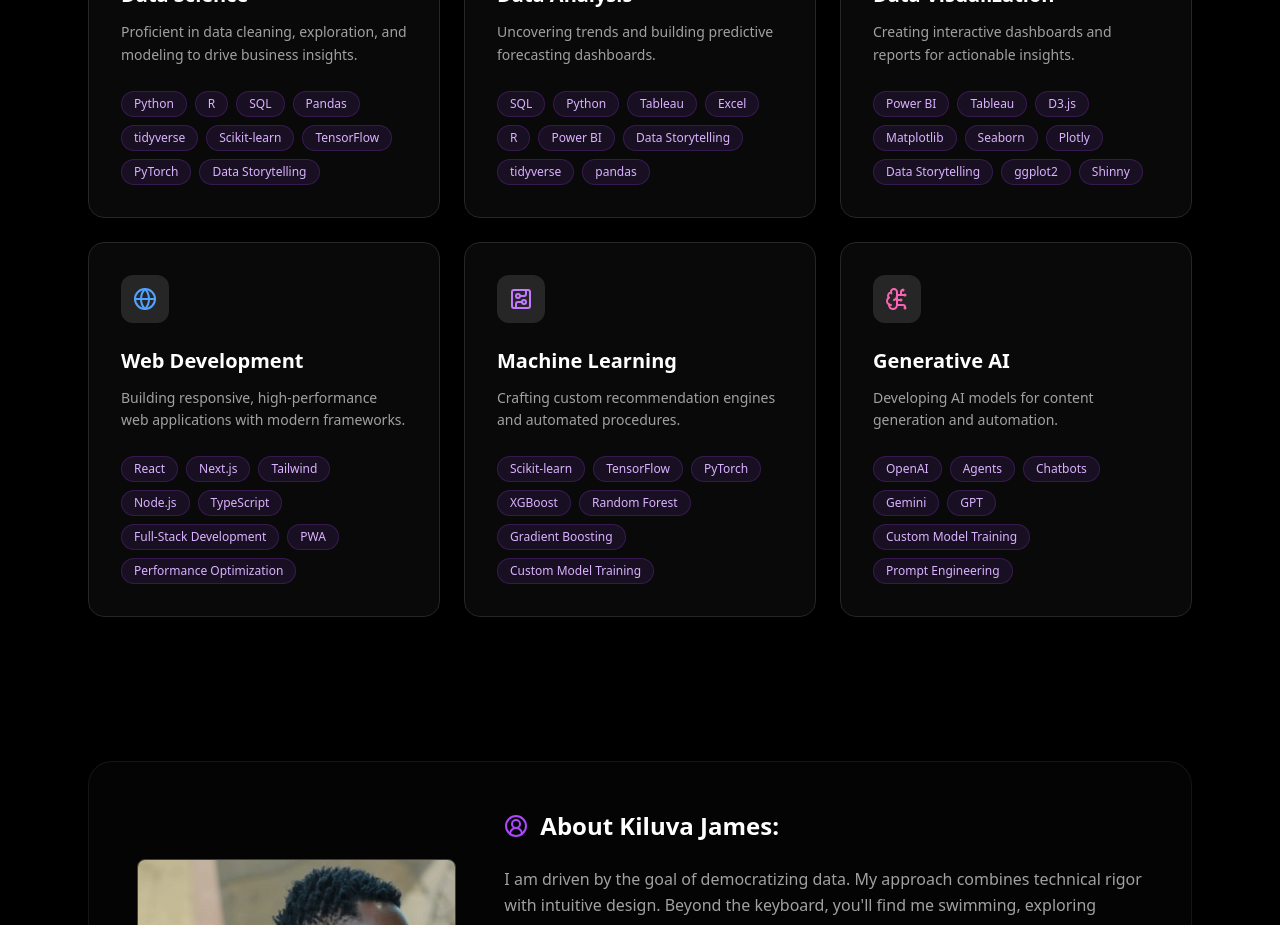
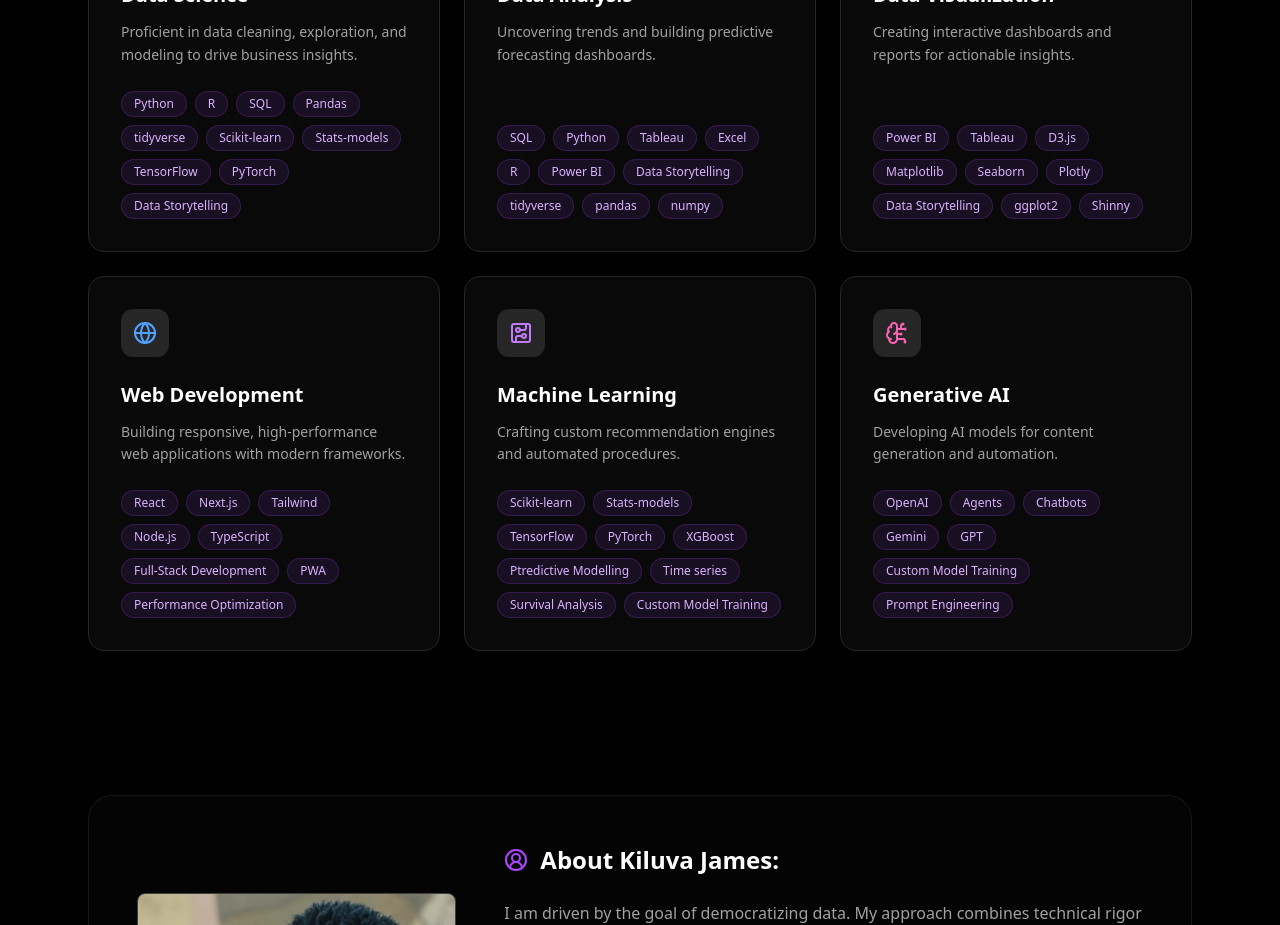
Before and after one commit to kiteluva/kitewebsite, a React (Vite) app in the folder kiluvas/: page / in a window 1280 px wide. Shown: the part 1040-1965 px from the top of the page. Built offline with nearby package versions, Linux system fonts and the light colour scheme.

Commit message:
That is great!

```diff
--- a/kiluvas/src/App.tsx
+++ b/kiluvas/src/App.tsx
@@ -100,13 +100,13 @@ const HomeView: React.FC<{ setActiveTab: (id: string) => void }> = ({ setActiveT
             icon: <BrainCircuit className="text-purple-400" />,
             title: "Data Science",
             desc: "Proficient in data cleaning, exploration, and modeling to drive business insights.",
-            skills: ["Python", "R", "SQL", "Pandas", "tidyverse", "Scikit-learn", "TensorFlow", "PyTorch", "Data Storytelling"]
+            skills: ["Python", "R", "SQL", "Pandas", "tidyverse", "Scikit-learn", "Stats-models", "TensorFlow", "PyTorch", "Data Storytelling"]
           },
           {
             icon: <BarChart3 className="text-pink-400" />,
             title: "Data Analysis",
             desc: "Uncovering trends and building predictive forecasting dashboards.",
-            skills: ["SQL", "Python", "Tableau", "Excel", "R", "Power BI", "Data Storytelling", "tidyverse", "pandas"]
+            skills: ["SQL", "Python", "Tableau", "Excel", "R", "Power BI", "Data Storytelling", "tidyverse", "pandas", "numpy"]
           },
           {
             icon: <Award className="text-yellow-400" />,
@@ -124,7 +124,7 @@ const HomeView: React.FC<{ setActiveTab: (id: string) => void }> = ({ setActiveT
             icon: <CircuitBoard className="text-purple-400" />,
             title: "Machine Learning",
             desc: "Crafting custom recommendation engines and automated procedures.",
-            skills: ["Scikit-learn", "TensorFlow", "PyTorch", "XGBoost", "Random Forest", "Gradient Boosting", "Custom Model Training"]
+            skills: ["Scikit-learn", "Stats-models", "TensorFlow", "PyTorch", "XGBoost", "Ptredictive Modelling", "Time series", "Survival Analysis", "Custom Model Training"]
           },
           {
             icon: <BrainCircuit className="text-pink-400" />,
@@ -197,7 +197,7 @@ const ProjectsView: React.FC<{ setSelectedProject: (p: Project) => void }> = ({
       imageUrl: "/images/kada.png",
       desc: "Automated tool for extraction and analysis of multi-sector Data.",
       longDesc: "Designed to help small businesses track their performance without needing deep technical expertise. Features include data cleaning, visualization, and report generation.",
-      tags: ["Python", "BS4", "Automation", "Data Analysis", "FastAPI", "React", "PWA", "Generative AI", "Chatbot"],
+      tags: ["Data Science", "Python", "Time series", "Predictive Modelling", "Survival Analysis", "BS4", "Data Automation", "Data Analysis", "FastAPI", "React", "PWA", "Generative AI", "Chatbot"],
       github: "https://github.com/kiteluva/CSV_XLS_DATA_ANALYZER",
       live: "https://csv-xls-data-analyzer.vercel.app/"
     },
@@ -292,7 +292,7 @@ const ProjectsView: React.FC<{ setSelectedProject: (p: Project) => void }> = ({
       imageUrl: "/images/portfolio.png",
       desc: "I designed my own personal portfolio to showcase my work.",
       longDesc: "This portfolio highlights my skills, projects, and professional journey in data science and web development. It features a sleek design, easy navigation, and responsive layout.",
-      tags: ["Tailwind", "JS", "Design", "CSS", "HTML", "React"],
+      tags: ["Tailwind", "JS", "Design", "CSS", "Typescript", "React"],
       github: "https://kiteluva.github.io/kitewebsite/",
       live: "https://kitewebsite-nine.vercel.app/"
     },
@@ -314,7 +314,7 @@ const ProjectsView: React.FC<{ setSelectedProject: (p: Project) => void }> = ({
       imageUrl: "/images/kada.png",
       desc: "Automated tool for extraction and analysis of multi-sector Data.",
       longDesc: "Designed and integrated a generative AI chatbot to help Non-technical users Interprete their findings and give simplified actionable insights from the data being worked on. Most users don't have the technical expertise to operate complicted systems not with KADA.",
-      tags: ["Generative AI", "Chatbot" , "Python", "Gemini", "Automation", "Data Analysis", "FastAPI", "React"],
+      tags: ["Generative AI", "Chatbot" , "Python", "Gemini", "Data Science", "Data Automation", "Data Analysis", "FastAPI", "React"],
       github: "https://github.com/kiteluva/CSV_XLS_DATA_ANALYZER",
       live: "https://csv-xls-data-analyzer.vercel.app/"
     }
```
